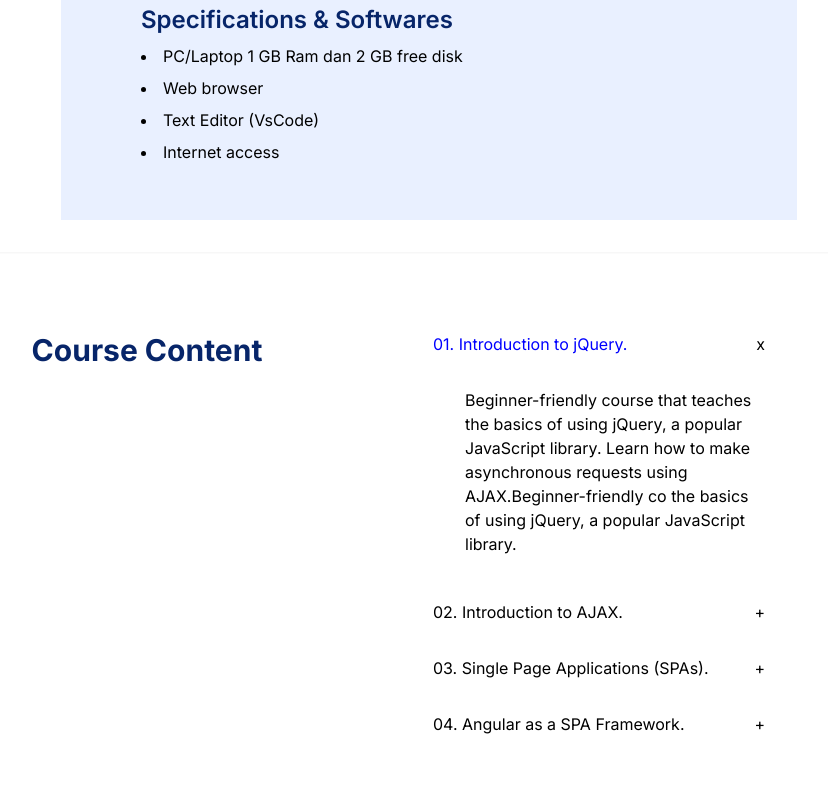
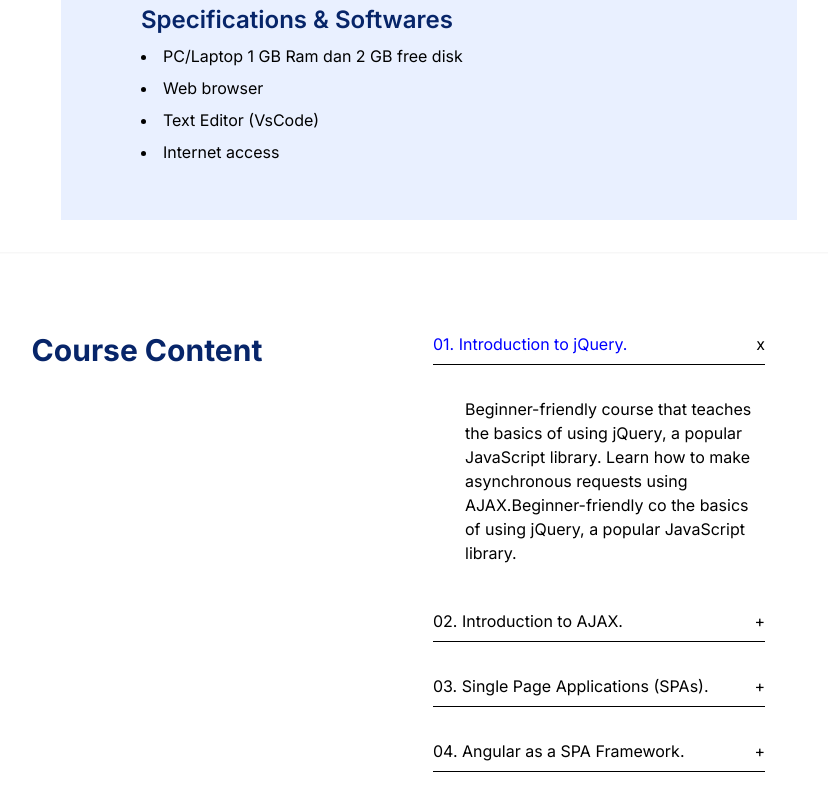
Before and after one commit to Xanvia/MOOC-IT-Center-UOP, a Next.js app in the folder frontend/: page /courses/1 in a window 1280 px wide. Shown: the part 1509-2309 px from the top of the page, without its empty margins (211-1039 px from the left). Before the commit the page ends 2277 px from the top, so only its background shows below. Built offline with nearby package versions, Linux system fonts and the light colour scheme; no server answers.

Commit message:
feat: add a border line under title

```diff
--- a/frontend/src/components/Course/CourseCard/CourseHome/CourseContentAccordion.tsx
+++ b/frontend/src/components/Course/CourseCard/CourseHome/CourseContentAccordion.tsx
@@ -38,12 +38,13 @@ const Accordion = () => {
       {accordionData.map((item, index) => (
         <div key={index}>
           <div
-            style={{ display: 'flex', justifyContent: 'space-between', cursor: 'pointer', marginBottom: '32px' }}
+            style={{ display: 'flex', justifyContent: 'space-between', cursor: 'pointer', marginBottom: '32px',borderBottom: '1px solid black', paddingBottom: '8px' }}
             onClick={() => handleToggle(index)}
           >
             <span style={{ color: activeIndex === index ? 'blue' : 'black' }}>
               {index + 1 < 10 ? `0${index + 1}.` : index + 1} {item.title}.
             </span>
+
             <span>{activeIndex === index ? 'x' : '+'}</span>
           </div>
           {activeIndex === index && (
```
